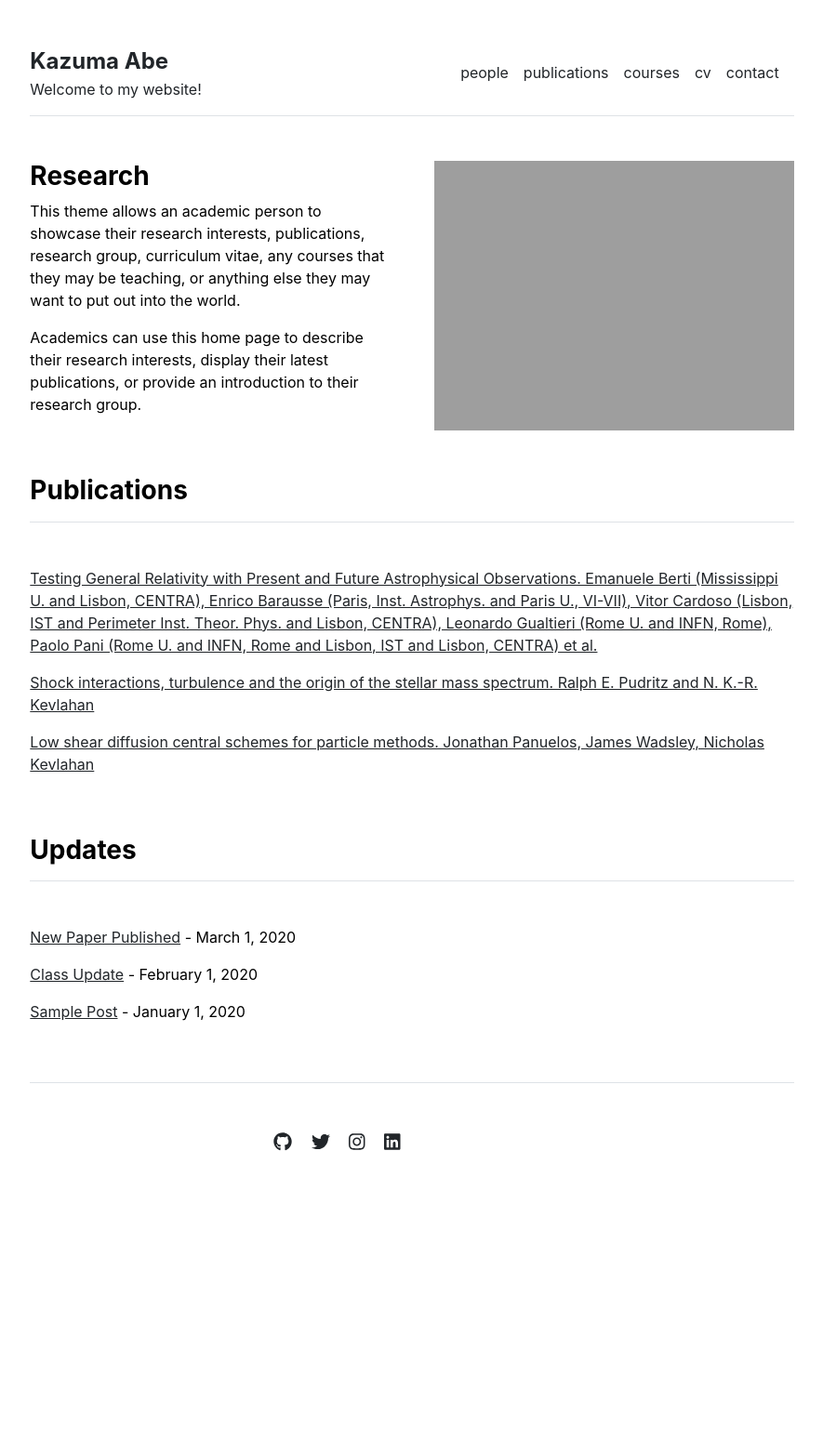
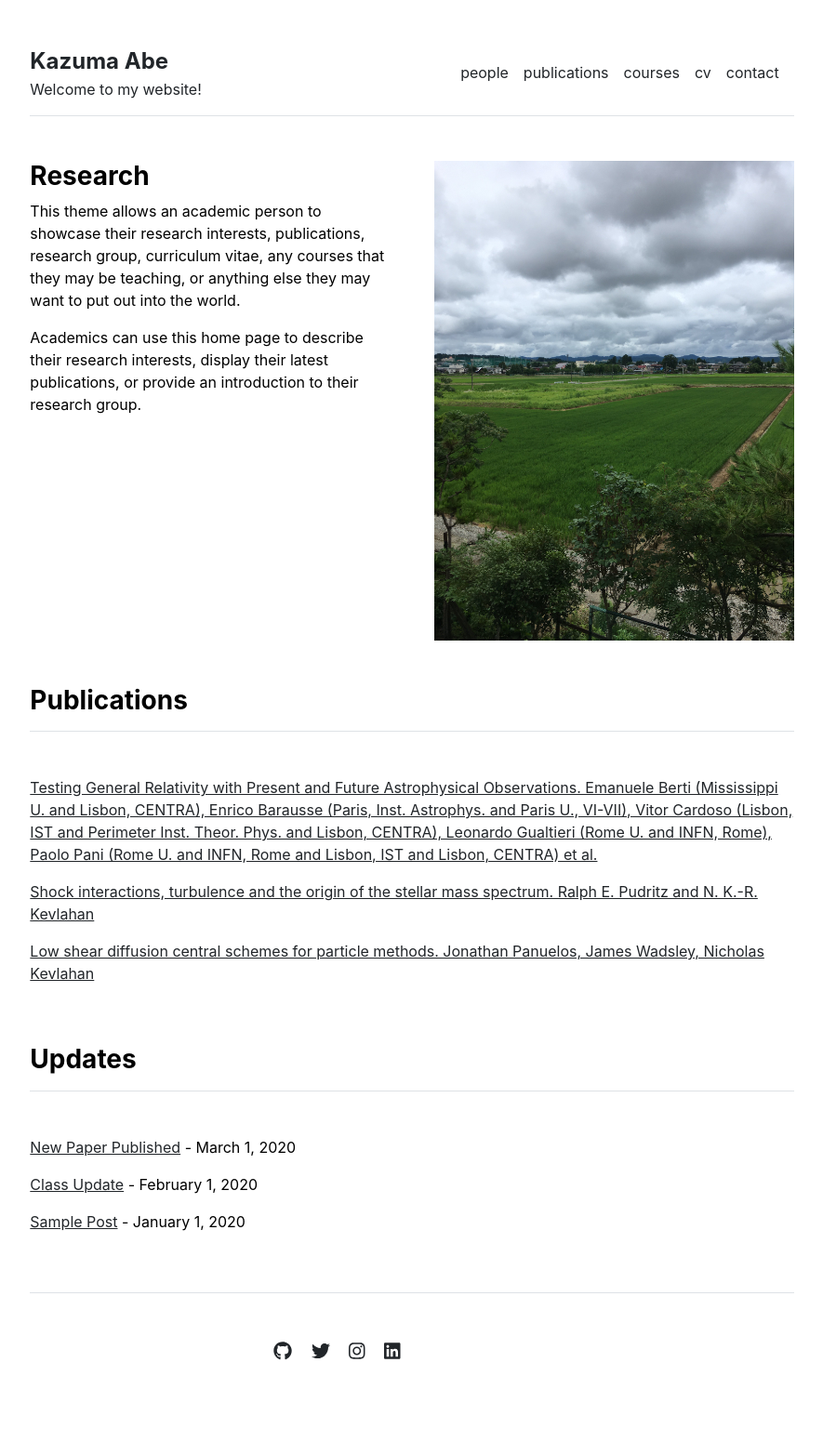
Before and after one commit to qriovider/archive, a Jekyll site: the page built from index.md, in a window 1280 px wide. Shown: the whole page at 93% size, without its empty margins (197-1082 px from the left). Built offline with Jekyll 4.4.1, drawn with Linux system fonts in a browser that asks for light colours; before the commit the page ends 1339 px from its top, so only the background shows below that.

Commit message:
Update home.html

```diff
--- a/_layouts/home.html
+++ b/_layouts/home.html
@@ -8,7 +8,7 @@ layout: default
     {{ content }}
   </div>
   <div class="col-md-6">
-    <img src="{{ site.github.url }}/assets/img/pictureq.JPG" alt="Home" width="100%">
+    <img src="{{ site.github.url }}/assets/img/picture1.JPG" alt="Home" width="100%">
   </div>
 </div>
 
```
